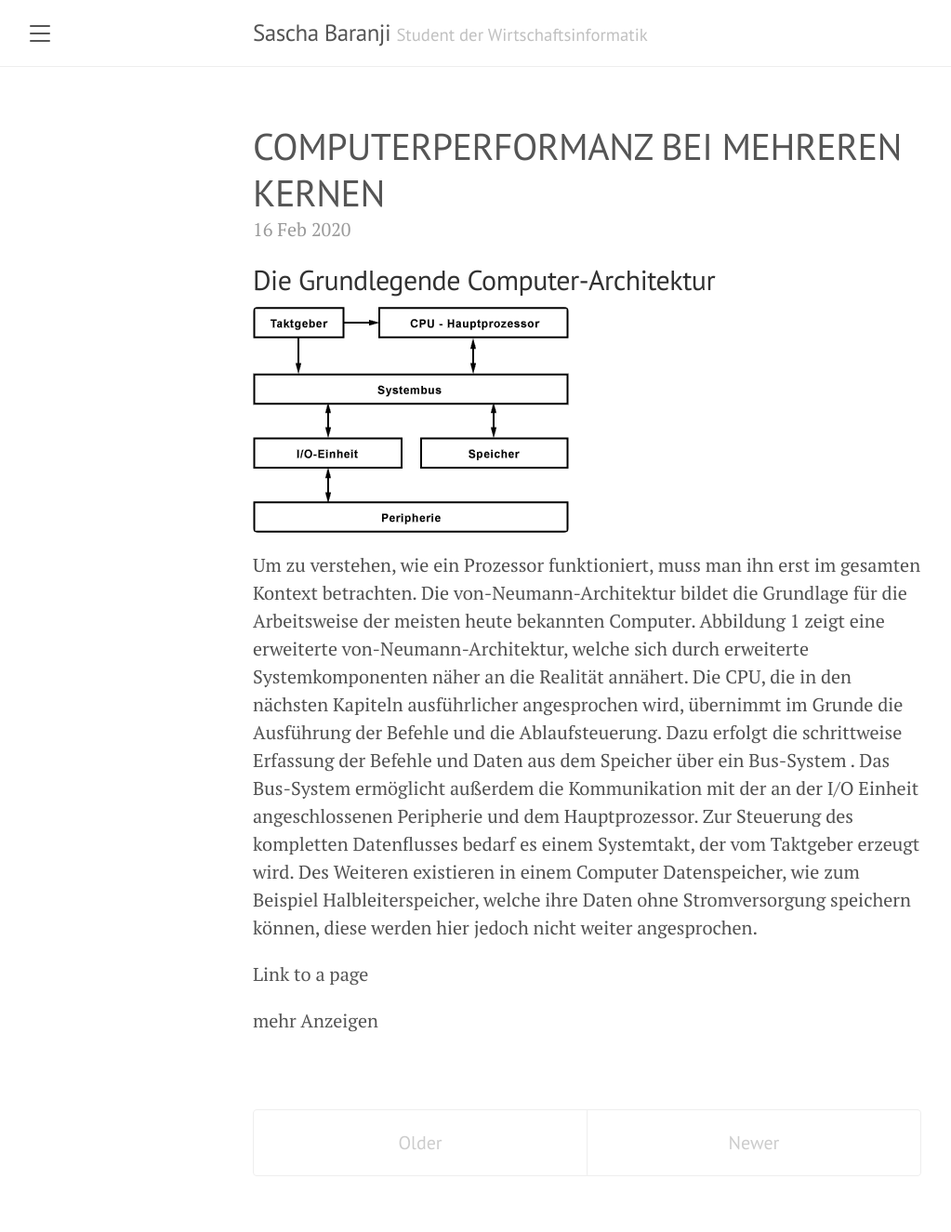
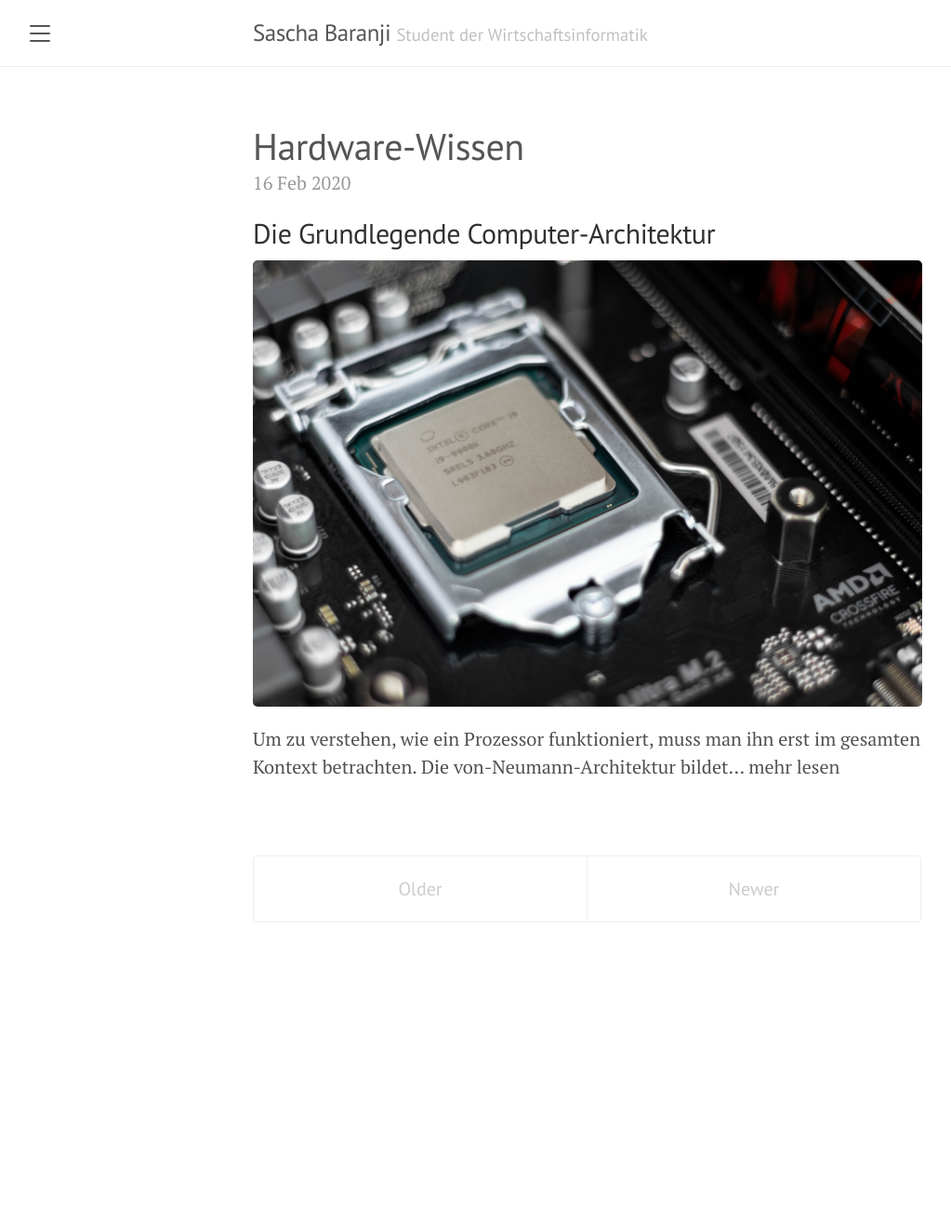
Before and after one commit to Sascha-B23/Sascha-B23.github.io, a Jekyll site: the page built from index.html, in a window 1280 px wide. Shown: the whole page at 93% size, without its empty margins (8-1031 px from the left). Built offline with Jekyll 4.4.1, drawn with Linux system fonts in a browser that asks for light colours; the list of posts is cut into pages by our own code; after the commit the page ends 1052 px from its top, so only the background shows below that.

Commit message:
Post Mehr Lesen

```diff
--- a/_posts/2020-02-16-new-post.md
+++ b/_posts/2020-02-16-new-post.md
@@ -1,14 +1,10 @@
 ---
 layout: post
-title: COMPUTERPERFORMANZ BEI MEHREREN KERNEN
+title: Hardware-Wissen
 ---
 
 ## Die Grundlegende Computer-Architektur
 
-![My helpful screenshot](/public/arch.png)
+![Prozessor](/public/pictures/Prozessor.jpg)
 
-Um zu verstehen, wie ein Prozessor funktioniert, muss man ihn erst im gesamten Kontext betrachten. Die von-Neumann-Architektur bildet die Grundlage für die Arbeitsweise der meisten heute bekannten Computer. Abbildung 1 zeigt eine erweiterte von-Neumann-Architektur, welche sich durch erweiterte Systemkomponenten näher an die Realität annähert. Die CPU, die in den nächsten Kapiteln ausführlicher angesprochen wird, übernimmt im Grunde die Ausführung der Befehle und die Ablaufsteuerung. Dazu erfolgt die schrittweise Erfassung der Befehle und Daten aus dem Speicher über ein Bus-System . Das Bus-System ermöglicht außerdem die Kommunikation mit der an der I/O Einheit angeschlossenen Peripherie und dem Hauptprozessor. Zur Steuerung des kompletten Datenflusses bedarf es einem Systemtakt, der vom Taktgeber erzeugt wird. Des Weiteren existieren in einem Computer Datenspeicher, wie zum Beispiel Halbleiterspeicher, welche ihre Daten ohne Stromversorgung speichern können, diese werden hier jedoch nicht weiter angesprochen.
-
-[Link to a page]({% link index.html %})
-
-<a href="https://sascha-baranji.tk/TestPost/">mehr Anzeigen</a>
+Um zu verstehen, wie ein Prozessor funktioniert, muss man ihn erst im gesamten Kontext betrachten. Die von-Neumann-Architektur bildet... [mehr lesen]({% link TestPost%})
```
Also changed, not shown: about.md (+1 -1 lines), public/pictures/Prozessor.jpg (added), public/pictures/arch.png (renamed from public/arch.png), public/pictures/ich.JPG (renamed from public/ich.JPG).
